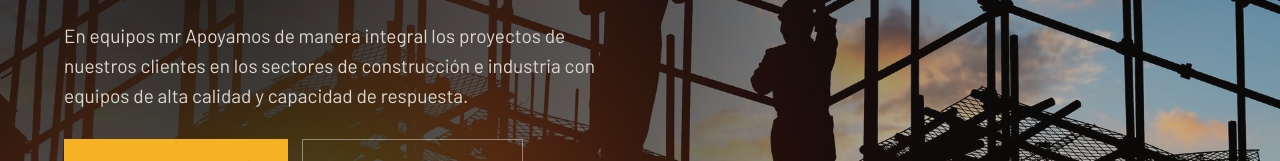
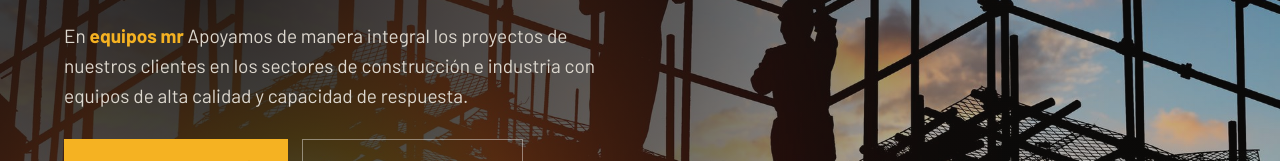
Before and after one commit to Juanesjara/equipos-mr, a plain HTML site: page index.html in a window 1280 px wide. Shown: the part 449-610 px from the top of the page. Drawn offline with Linux system fonts and the light colour scheme.

Commit message:
'equipos mr' en amarillo y negrita en el banner, como en el PDF
Co-Authored-By: Claude Fable 5.1 <noreply@anthropic.com>

```diff
--- a/index.html
+++ b/index.html
@@ -228,7 +228,7 @@
   <div class="inner">
     <div class="kicker"><i></i>CONSTRUYENDO JUNTOS · DESDE 2008</div>
     <h1 class="dsp">Soluciones <span style="color:var(--orange)">oportunas</span> y confiables</h1>
-    <p>En equipos mr Apoyamos de manera integral los proyectos de nuestros clientes en los sectores de construcción e industria con equipos de alta calidad y capacidad de respuesta.</p>
+    <p>En <b style="color:var(--yellow)">equipos mr</b> Apoyamos de manera integral los proyectos de nuestros clientes en los sectores de construcción e industria con equipos de alta calidad y capacidad de respuesta.</p>
     <div class="hero-btns">
       <a class="btn" href="https://wa.me/573134143862?text=Hola%2C%20quiero%20solicitar%20una%20cotizacion%20para%20mi%20obra." target="_blank" rel="noopener">Solicitar cotización
         <svg width="18" height="18" viewBox="0 0 24 24" fill="none" stroke="#1B1A18" stroke-width="2.2" stroke-linecap="round" stroke-linejoin="round"><path d="M5 12h13"/><path d="M12 5l7 7-7 7"/></svg>
```
Also changed, not shown: sitio/index.src.html (+1 -1 lines).
